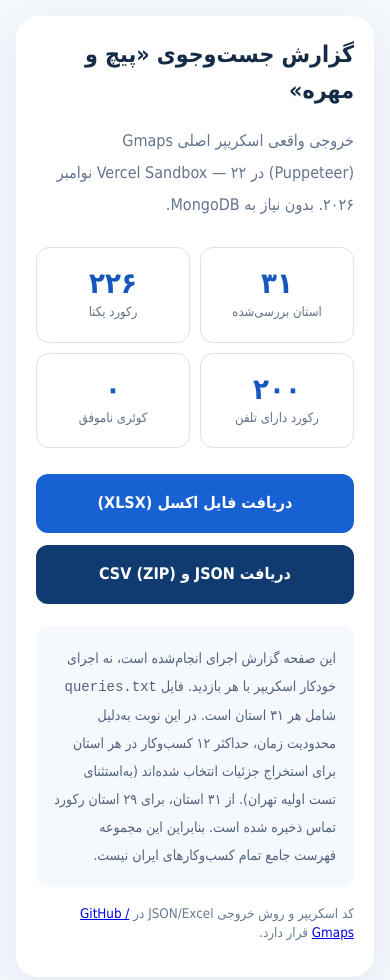
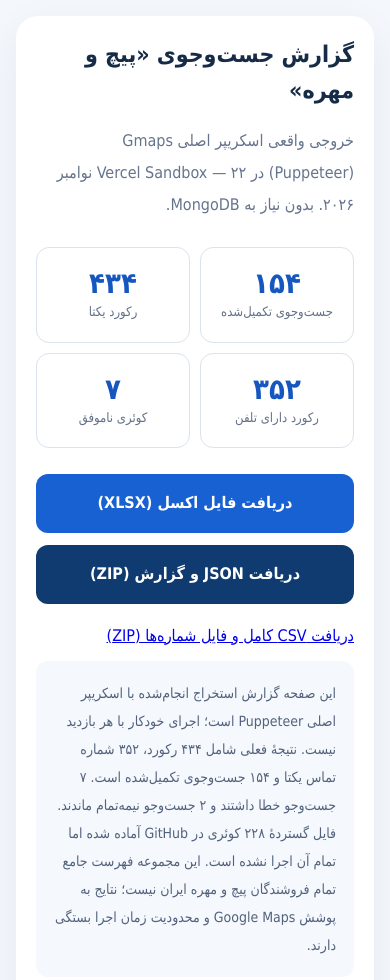
Before and after one commit to webmasterbartar/Gmaps, a website: page index.html in a window 390 px wide. Shown: the top 980 px of the page. Drawn offline with Linux system fonts and the light colour scheme.

Commit message:
Publish expanded scraper results with 352 unique phones and updated exports

```diff
--- a/index.html
+++ b/index.html
@@ -15,15 +15,15 @@ code{direction:ltr;unicode-bidi:isolate}small{color:#687b92}@media(max-width:600
 <h1>گزارش جست‌وجوی «پیچ و مهره»</h1>
 <p class="sub">خروجی واقعی اسکریپر اصلی Gmaps (Puppeteer) در Vercel Sandbox — ۲۲ نوامبر ۲۰۲۶. بدون نیاز به MongoDB.</p>
 <section class="grid" aria-label="آمار اجرا">
-<div class="metric"><strong>۳۱</strong><span>استان بررسی‌شده</span></div>
-<div class="metric"><strong>۲۲۶</strong><span>رکورد یکتا</span></div>
-<div class="metric"><strong>۲۰۰</strong><span>رکورد دارای تلفن</span></div>
-<div class="metric"><strong>۰</strong><span>کوئری ناموفق</span></div>
+<div class="metric"><strong>۱۵۴</strong><span>جست‌وجوی تکمیل‌شده</span></div>
+<div class="metric"><strong>۴۳۴</strong><span>رکورد یکتا</span></div>
+<div class="metric"><strong>۳۵۲</strong><span>رکورد دارای تلفن</span></div>
+<div class="metric"><strong>۷</strong><span>کوئری ناموفق</span></div>
 </section>
 <div class="links">
-<a class="link" href="https://gmaps-j271q887s-barbodacademysite-1377s-projects.vercel.app/gmaps-pich-mohreh-31-ostan.xlsx">دریافت فایل اکسل (XLSX)</a>
-<a class="link alt" href="https://gmaps-non7x8yuz-barbodacademysite-1377s-projects.vercel.app/gmaps-data-json-csv.zip">دریافت JSON و CSV (ZIP)</a>
+<a class="link" href="https://gmaps-g5j4c69iz-barbodacademysite-1377s-projects.vercel.app/gmaps-deep-phones.xlsx">دریافت فایل اکسل (XLSX)</a>
+<a class="link alt" href="https://gmaps-ejfwsta5h-barbodacademysite-1377s-projects.vercel.app/gmaps-deep-json.zip">دریافت JSON و گزارش (ZIP)</a>
 </div>
-<div class="note">این صفحه گزارش اجرای انجام‌شده است، نه اجرای خودکار اسکریپر با هر بازدید. فایل <code>queries.txt</code> شامل هر ۳۱ استان است. در این نوبت به‌دلیل محدودیت زمان، حداکثر ۱۲ کسب‌وکار در هر استان برای استخراج جزئیات انتخاب شده‌اند (به‌استثنای تست اولیه تهران). از ۳۱ استان، برای ۲۹ استان رکورد تماس ذخیره شده است. بنابراین این مجموعه فهرست جامع تمام کسب‌وکارهای ایران نیست.</div>
+<p><a href="https://gmaps-n79b2eydj-barbodacademysite-1377s-projects.vercel.app/gmaps-deep-csv.zip">دریافت CSV کامل و فایل شماره‌ها (ZIP)</a></p><div class="note">این صفحه گزارش استخراج انجام‌شده با اسکریپر اصلی Puppeteer است؛ اجرای خودکار با هر بازدید نیست. نتیجهٔ فعلی شامل ۴۳۴ رکورد، ۳۵۲ شماره تماس یکتا و ۱۵۴ جست‌وجوی تکمیل‌شده است. ۷ جست‌وجو خطا داشتند و ۲ جست‌وجو نیمه‌تمام ماندند. فایل گستردهٔ ۲۲۸ کوئری در GitHub آماده شده اما تمام آن اجرا نشده است. این مجموعه فهرست جامع تمام فروشندگان پیچ و مهره ایران نیست؛ نتایج به پوشش Google Maps و محدودیت زمان اجرا بستگی دارند.</div>
 <p><small>کد اسکریپر و روش خروجی JSON/Excel در <a href="https://github.com/webmasterbartar/Gmaps">GitHub / Gmaps</a> قرار دارد.</small></p>
 </main></body></html>
```
